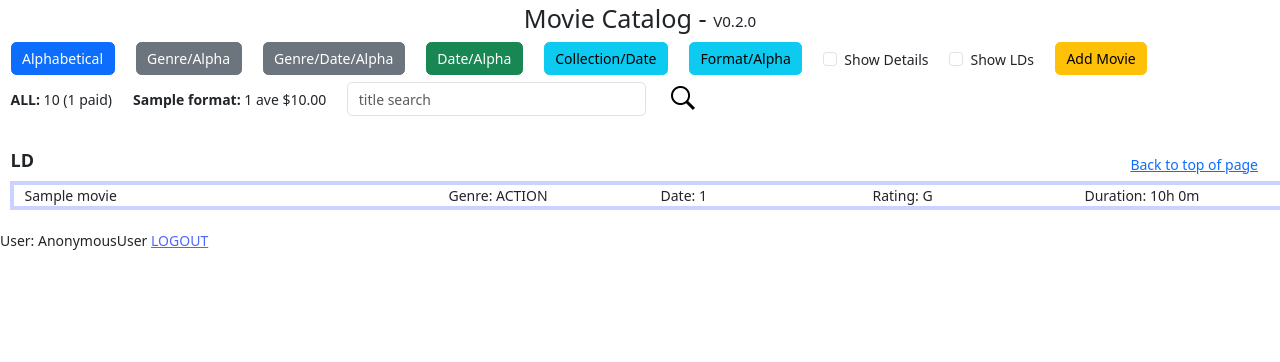
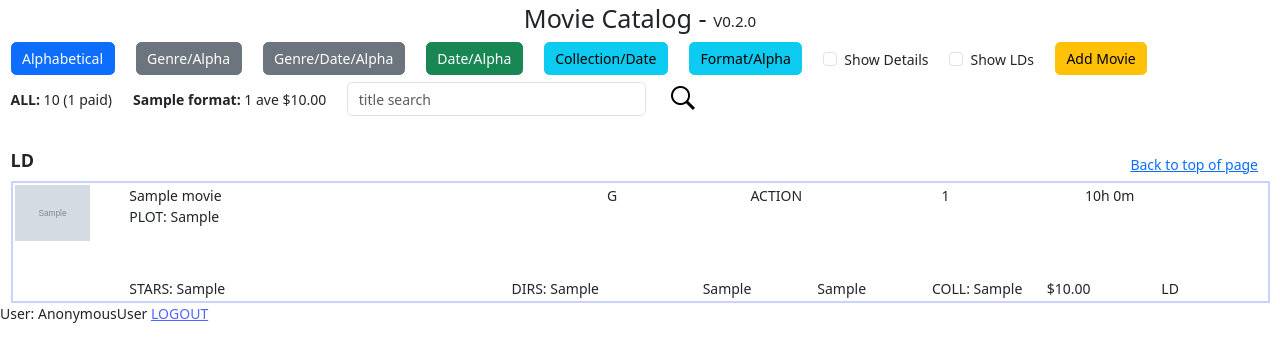
Before and after one commit to pmichali/viewmaster, a Django app: template movie_library/viewmaster/templates/viewmaster/movie_list.html in a window 1280 px wide. Shown: the top 362 px of the page. Run offline with Django 5.2, Linux system fonts and the light colour scheme; tables that the repository leaves empty hold one stand-in row (values such as "Sample post"); the template is opened without the code that fills it: values that come from a table or form of the project are taken from there, most other values are stand-ins (such as "Sample title", 1, 10 or a date in 2020); grey boxes marked "Sample" are stand-in pictures.

Commit message:
Working (detail only) list display using divs. Works fine, although has a bit of a gutter between cover pic and rest of the columns. Will try another version with fixed column.

```diff
--- a/movie_library/viewmaster/templates/viewmaster/movie_list.html
+++ b/movie_library/viewmaster/templates/viewmaster/movie_list.html
@@ -9,6 +9,8 @@ body {
   margin: 0;
   padding: 0;
 }
+
+/* heading */
 #pagehead {
   text-align: center;
   font-size: 1.8em;
@@ -19,36 +21,38 @@ body {
   font-size: 0.6em;
   vertical-align: middle;
 }
+
+/* group headings */
 .movie-category {
   font-size: large;
   font-weight: bold;
 }
-
 .go-top {
   text-align: right;
   font-size: 0.8em;
 }
 
-
+/* one group */
 .categoryTable {
-  border: 2px solid #ccd2ff;
+  /* border: 2px solid #ccd2ff; */
   border-collapse: collapse;
-  margin: 0px 10px 20px 10px;
+  /* margin: 0px 10px 20px 10px; */
 }
 
 a {
   color: #5165ff;
 }
 
+/* One movie */
 .tableRow {
-  /* display: grid; */
   text-decoration: none;
   color: inherit;
-  /* grid-template-columns: repeat(5); */
-  /* place-items: center; */
   border: 2px solid #ccd2ff;
   border-bottom: none;
   cursor: pointer;
+  width: 100%;
+  margin: 0px;
+  padding: 2px;
 
   &:hover,
   &:focus {
@@ -59,6 +63,14 @@ a {
   &:last-child {
     border-bottom: 2px solid #ccd2ff;
   }
+}
+
+.cover {
+  padding-left: 0px;
+}
+
+.plot {
+  height: 72px;  /* reserve three lines for plot */
 }
 
 {% endblock %}
@@ -163,17 +175,40 @@ a {
           </div>
 	    </div>
 	    <!-- SHOW MOVIE LIST -->
+
 	    <div class="container-fluid categoryTable">
  	    {% for movie in movie_group %}
 		  <a class="row tableRow" href="{% url 'viewmaster:movie-lookup' movie.id %}">
-		    <div class="col-lg-4 text-truncate">{{ movie.title }}</div>
-		    <div class="col-lg-2">Genre: {{ movie.category }}</div>
-		    <div class="col-lg-2">Date: {{ movie.release }}</div>
-		    <div class="col-lg-2">Rating: {{ movie.rating }}</div>
-		    <div class="col-lg-2">Duration: {{ movie.duration_str }}</div>
+		    <div class="col-lg cover">
+		      <div>
+		        <img src="{{ movie.cover_ref }}" width="75" alt="cover" />
+		      </div>
+		    </div>
+		    <div class="col-lg-11">
+		      <div class="row"> <!-- rest of movie info, left of cover -->
+		        <div class="col-lg-5">{{ movie.title }}</div>
+		        <div class="col-lg">{{ movie.rating }}</div>
+		        <div class="col-lg-2">{{ movie.category }}</div>
+		        <div class="col-lg">{{ movie.release }}</div>
+		        <div class="col-lg-2">{{ movie.duration_str }}</div>
+		      </div>
+		      <div class="row">  <!-- lines 2-4 for plot -->
+		        <div class="col-lg-11 plot">PLOT: {{ movie.plot|default:"?" }}</div>
+		      </div>
+		      <div class="row">  <!--  line 5 more info -->
+		        <div class="col-lg-4">STARS: {{ movie.actors|default:"?" }}</div>
+		        <div class="col-lg-2">DIRS: {{ movie.directors|default:"?" }}</div>
+		        <div class="col-lg">{{ movie.aspect|default:"aspect?" }}</div>
+		        <div class="col-lg">{{ movie.audio|default:"audio?" }}</div>
+		        <div class="col-lg">COLL: {{ movie.collection }}</div>
+		        <div class="col-lg">${{ movie.cost|default:"0" }}</div>
+		        <div class="col-lg">{{ movie.format }}</div>
+		      </div>
+		    </div>
 		  </a>
 	    {% endfor %}
 		</div>
+
 	  {% endfor %}
 	{% else %}
 	    <p>No matching movies.</p>
```
